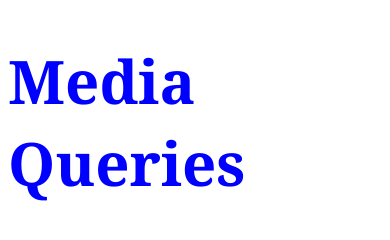
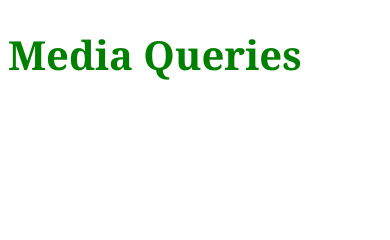
Before and after one commit to rudigigihprabowo07/media-queries, a plain HTML site: page index.html in a window 390 px wide. Drawn offline with Linux system fonts and the light colour scheme.

Commit message:
css: media queries max-width: 1000px

```diff
--- a/app.css
+++ b/app.css
@@ -10,3 +10,10 @@ h1 {
         font-size: 60px;
     }
 }
+
+@media (max-width:1000px) {
+    h1 {
+        color: green;
+        font-size: 40px;
+    }
+}
```
